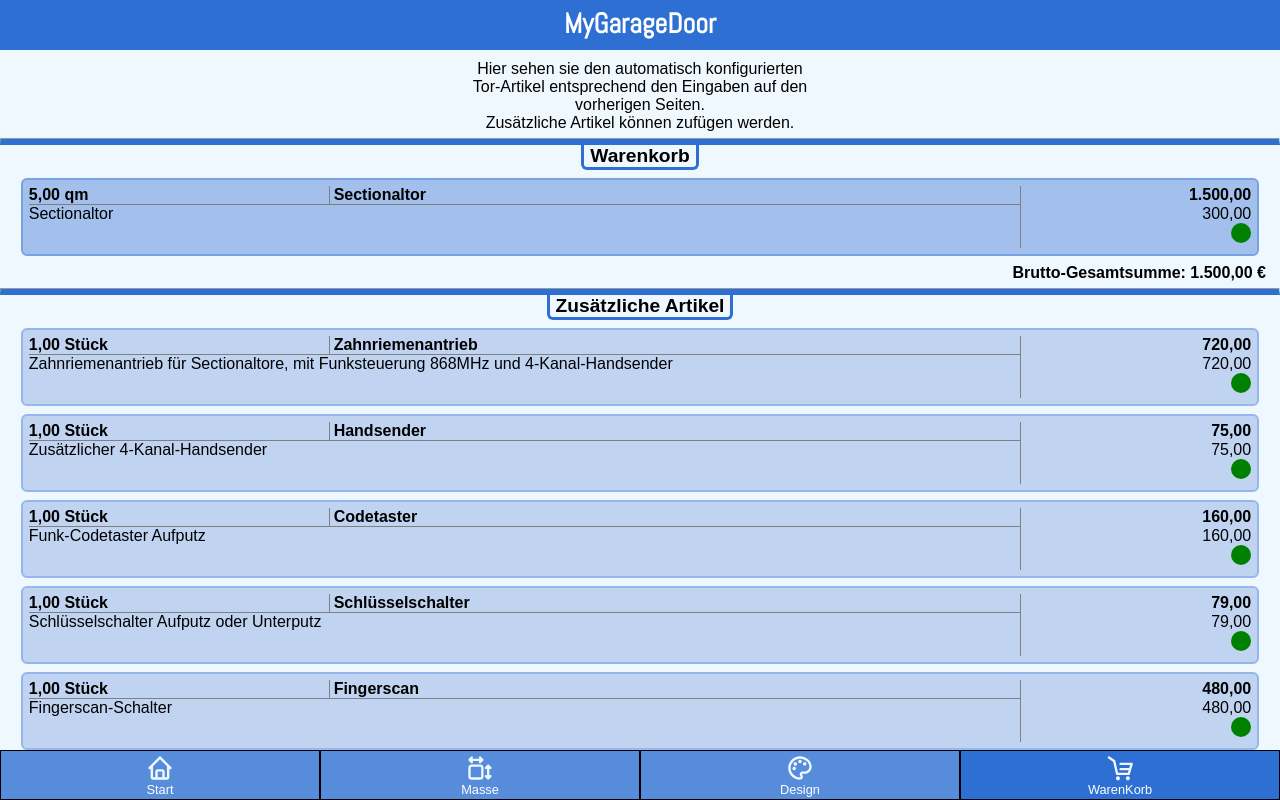
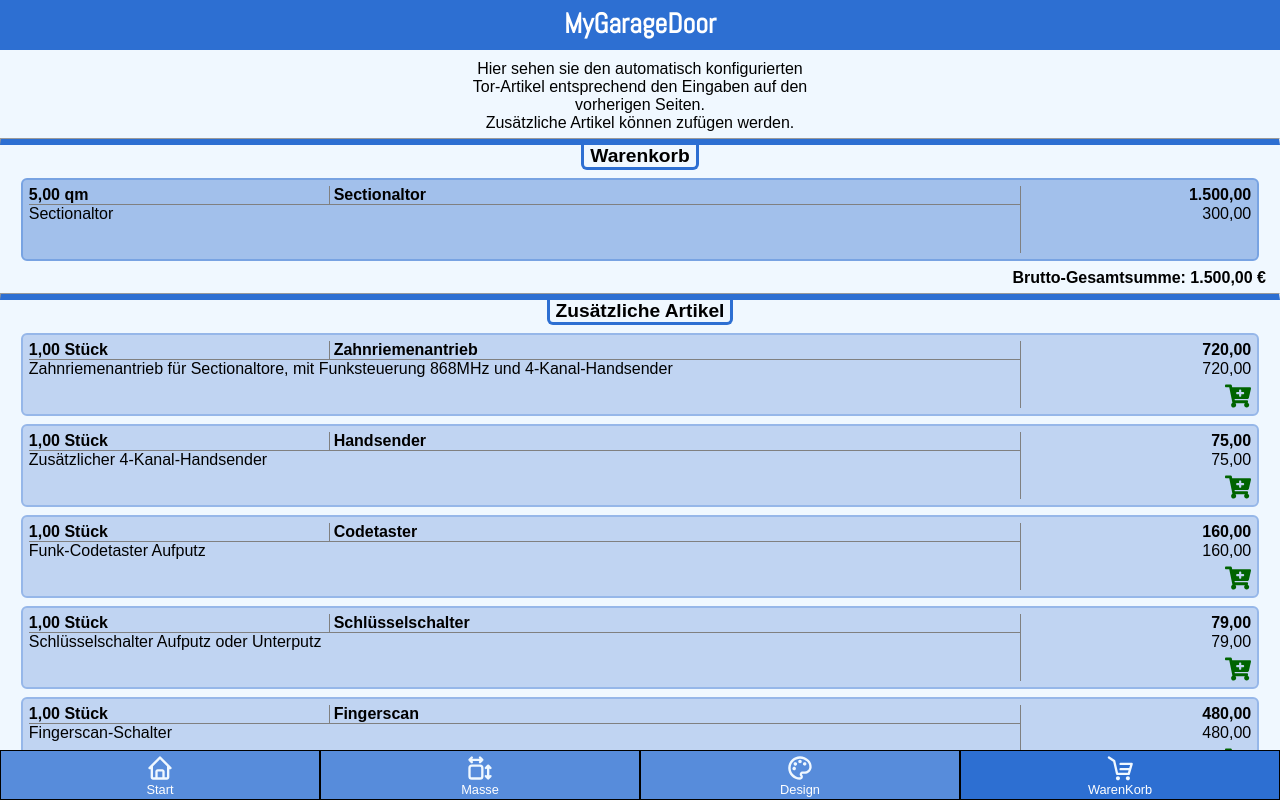
Before and after one commit to FrankOelsch/capstone-project, a React (Create React App) app: page /cart in a window 1280 px wide. Shown: the top 800 px of the page. Built offline with nearby package versions, Linux system fonts and the light colour scheme.

Commit message:
react-icons

```diff
--- a/package.json
+++ b/package.json
@@ -9,6 +9,7 @@
     "react": "^18.2.0",
     "react-color": "^2.19.3",
     "react-dom": "^18.2.0",
+    "react-icons": "^4.6.0",
     "react-konva": "^18.2.3",
     "react-modal": "^3.16.1",
     "react-router-dom": "^6.4.2",
--- a/src/Icons.js
+++ b/src/Icons.js
@@ -94,3 +94,31 @@
     </svg>
   );
 }
+
+export function CartIcon2() {
+  return (
+    <svg
+      width="28"
+      height="28"
+      viewBox="0 0 48 48"
+      fill="none"
+      xmlns="http://www.w3.org/2000/svg"
+    >
+      <path
+        d="M20.5 45C22.433 45 24 43.433 24 41.5C24 39.567 22.433 38 20.5 38C18.567 38 17 39.567 17 41.5C17 43.433 18.567 45 20.5 45Z"
+        fill="green"
+      />
+      <path
+        d="M37.5 45C39.433 45 41 43.433 41 41.5C41 39.567 39.433 38 37.5 38C35.567 38 34 39.567 34 41.5C34 43.433 35.567 45 37.5 45Z"
+        fill="green"
+      />
+      <path
+        d="M5 6L14 12L19 34H39L44 17H25M25 26H41"
+        stroke="green"
+        strokeWidth="4"
+        strokeLinecap="round"
+        strokeLinejoin="round"
+      />
+    </svg>
+  );
+}
--- a/src/components/Item.js
+++ b/src/components/Item.js
@@ -1,6 +1,7 @@
-import ReactTooltip from "react-tooltip";
 import styled from "styled-components";
+import { CartIcon2 } from "../Icons";
 import { getLocaleStringFromNumber } from "../utils/helper";
+import { FaTrashAlt, FaRegEdit, FaCartPlus } from "react-icons/fa";
 
 export default function Item({ item, onCreate, onEdit, onDelete }) {
   return (
@@ -15,55 +16,18 @@
 
       <Actions id="actions">
         {item.inCart && !item.autoCreated && (
-          <div id="edit">
-            <Edit
-              data-tip
-              data-for="ttedit"
-              onClick={() => onEdit(item.id)}
-            ></Edit>
-            <ReactTooltip id="ttedit" type="info">
-              Bearbeiten
-            </ReactTooltip>
-          </div>
+          <StyledFaEdit id="edit" onClick={() => onEdit(item.id)} />
         )}
 
         {item.inCart && !item.autoCreated && (
-          <div id="delete">
-            <Delete
-              data-tip
-              data-for="ttdelete"
-              onClick={() => onDelete(item.id)}
-            ></Delete>
-            <ReactTooltip id="ttdelete" type="info">
-              Löschen
-            </ReactTooltip>
-          </div>
+          <StyledFaTrashAlt id="delete" onClick={() => onDelete(item.id)} />
         )}
 
         {item.inCart || (
-          <div id="create">
-            <Create
-              data-tip
-              data-for="ttcreate"
-              onClick={() => onCreate(item.id)}
-            ></Create>
-            <ReactTooltip id="ttcreate" type="info">
-              In Warenkorb
-            </ReactTooltip>
-          </div>
-        )}
-
-        {item.inCart && item.autoCreated && (
-          <div id="autocreated">
-            <AutoCreated data-tip data-for="ttauto"></AutoCreated>
-            <ReactTooltip id="ttauto" type="info">
-              Wurde automatisch
-              <br />
-              entsprechend den
-              <br />
-              Einstellungen erstellt
-            </ReactTooltip>
-          </div>
+          <>
+            {/* <CartIcon2 id="create" onClick={() => onCreate(item.id)} /> */}
+            <StyledFaCartPlus id="create" onClick={() => onCreate(item.id)} />
+          </>
         )}
       </Actions>
     </StyledArticle>
@@ -146,52 +110,26 @@
   align-items: flex-end;
   justify-content: flex-end;
   text-align: right;
+  height: 30px;
 `;
 
-const Create = styled.button`
-  grid-area: create;
-  width: 20px;
-  height: 20px;
-  border-radius: 10px;
-  border-style: none;
-  background-color: green;
-  justify-self: end;
-  margin-left: 4px;
+const StyledFaTrashAlt = styled(FaTrashAlt)`
+  color: black;
+  width: 26px;
+  height: 24px;
   cursor: pointer;
 `;
 
-const Edit = styled.button`
-  grid-area: edit;
-  width: 20px;
-  height: 20px;
-  border-radius: 10px;
-  border-style: none;
-  background-color: blue;
-  justify-self: end;
-  margin-left: 4px;
+const StyledFaEdit = styled(FaRegEdit)`
+  color: blue;
+  width: 26px;
+  height: 24px;
   cursor: pointer;
 `;
 
-const Delete = styled.button`
-  grid-area: delete;
-  width: 20px;
-  height: 20px;
-  border-radius: 10px;
-  border-style: none;
-  background-color: red;
-  justify-self: end;
-  margin-left: 4px;
+const StyledFaCartPlus = styled(FaCartPlus)`
+  color: darkgreen;
+  width: 26px;
+  height: 24px;
   cursor: pointer;
 `;
-
-const AutoCreated = styled.button`
-  grid-area: delete;
-  width: 20px;
-  height: 20px;
-  border-radius: 10px;
-  border-style: none;
-  background-color: green;
-  justify-self: end;
-  margin-left: 4px;
-  cursor: pointer;
-`;
--- a/src/pages/Cart.js
+++ b/src/pages/Cart.js
@@ -334,6 +334,7 @@
   outline: none;
   background-color: hsl(216, 65%, 80%);
   box-shadow: 3px 3px 3px lightgrey;
+  cursor: pointer;
 
   &:focus {
     border-color: hsl(216, 65%, 50%);
--- a/src/pages/Design.js
+++ b/src/pages/Design.js
@@ -306,6 +306,7 @@
   outline: none;
   background-color: hsl(216, 65%, 80%);
   box-shadow: 3px 3px 3px lightgrey;
+  cursor: pointer;
 
   &:focus {
     border-color: hsl(216, 65%, 50%);
--- a/src/pages/Measure.js
+++ b/src/pages/Measure.js
@@ -389,6 +389,7 @@
   outline: none;
   background-color: hsl(216, 65%, 80%);
   box-shadow: 3px 3px 3px lightgrey;
+  cursor: pointer;
 
   &:focus {
     border-color: hsl(216, 65%, 50%);
```
Also changed, not shown: 1 other file (tests, documents, lock files or other folders).
